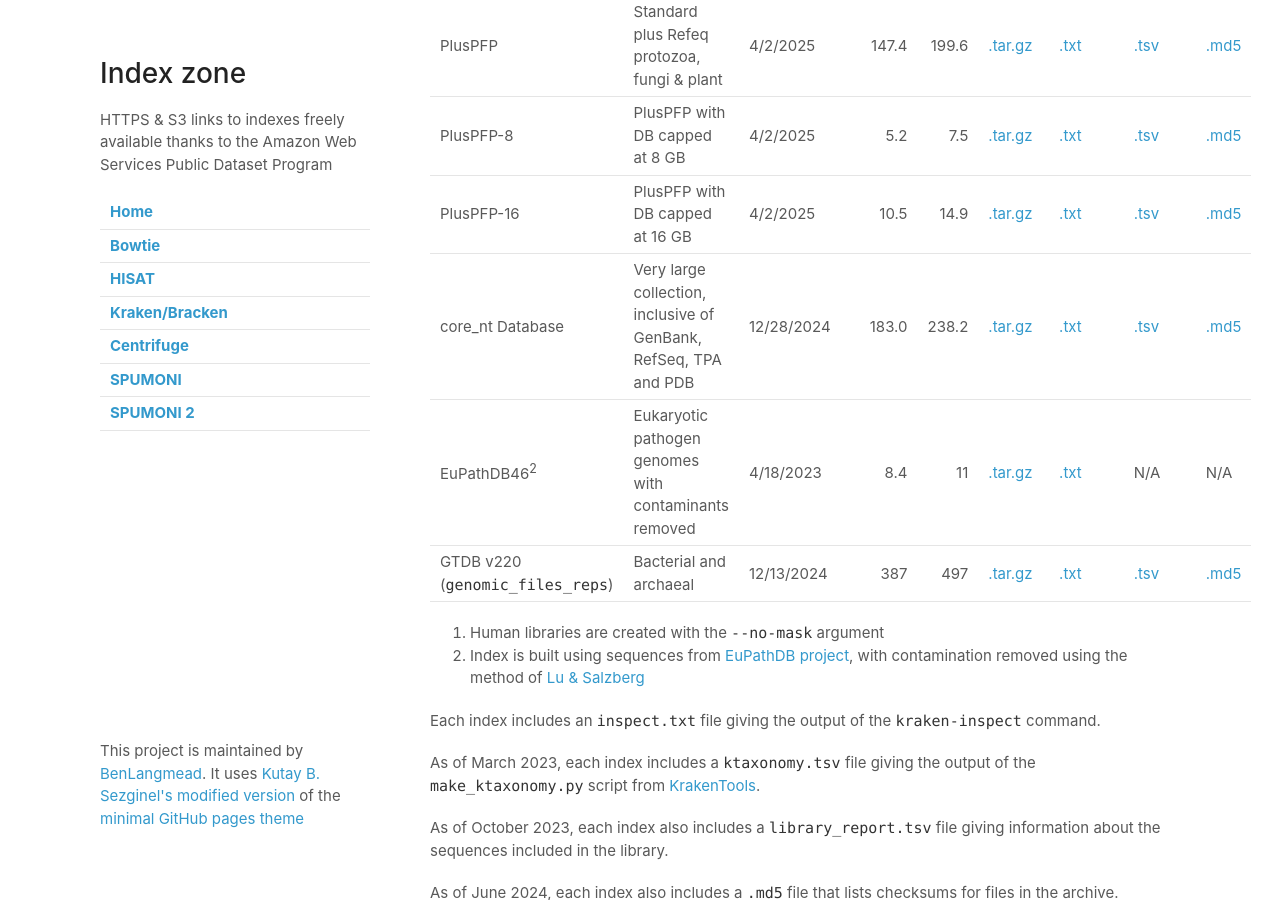
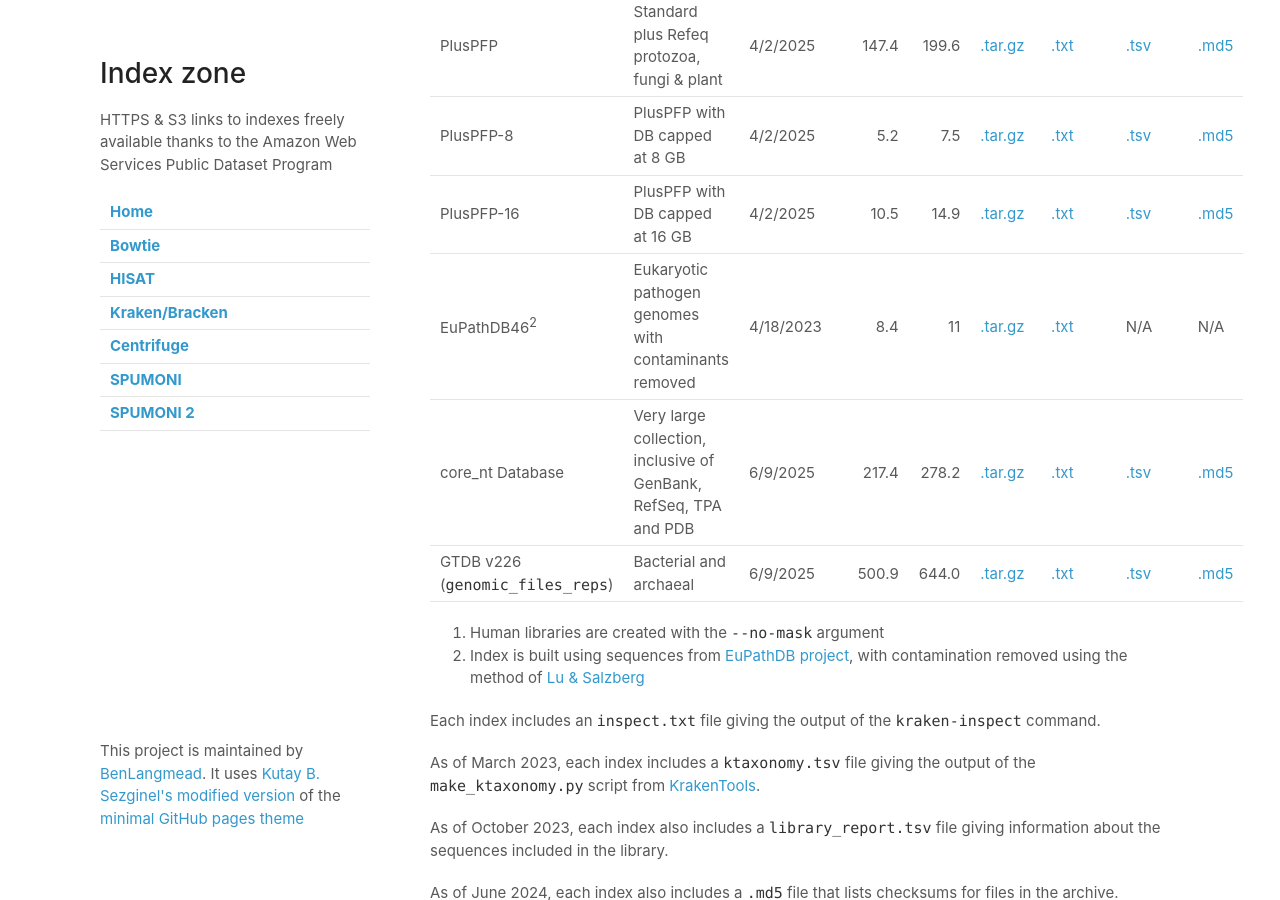
Before and after one commit to BenLangmead/aws-indexes, a Jekyll site: the page built from docs/k2.md, in a window 1280 px wide and 900 px high, scrolled down 1645 px. Built offline with Jekyll 4.4.1, drawn with Linux system fonts in a browser that asks for light colours; our own code applies the rules of GitHub Pages for plain Markdown files; some of the changed text lies outside the part shown.

Commit message:
added GTDB and core_nt

```diff
--- a/docs/k2.md
+++ b/docs/k2.md
@@ -39,9 +39,9 @@ PlusPF-16              | PlusPF with DB capped at 16 GB
 PlusPFP                | Standard plus Refeq protozoa, fungi & plant                             | 4/2/2025   |             147.4 |           199.6 | [.tar.gz][k2_pluspfp_20250402]     | [.txt][k2_pluspfp_20250402_inspect]     | [.tsv][k2_pluspfp_20250402_library]     | [.md5][k2_pluspfp_20250402_md5]     |
 PlusPFP-8              | PlusPFP with DB capped at 8 GB                                          | 4/2/2025   |               5.2 |             7.5 | [.tar.gz][k2_pluspfp_8_20250402]   | [.txt][k2_pluspfp_8_20250402_inspect]   | [.tsv][k2_pluspfp_8_20250402_library]   | [.md5][k2_pluspfp_8_20250402_md5]   |
 PlusPFP-16             | PlusPFP with DB capped at 16 GB                                         | 4/2/2025   |              10.5 |            14.9 | [.tar.gz][k2_pluspfp_16_20250402]  | [.txt][k2_pluspfp_16_20250402_inspect]  | [.tsv][k2_pluspfp_16_20250402_library]  | [.md5][k2_pluspfp_16_20250402_md5]  |
-core_nt Database       | Very large collection, inclusive of GenBank, RefSeq, TPA and PDB        | 12/28/2024 |             183.0 |           238.2 | [.tar.gz][k2_core_nt_20241228]     | [.txt][k2_core_nt_20241228_inspect]     | [.tsv][k2_core_nt_20241228_library]     | [.md5][k2_core_nt_20241228_md5]     |
 EuPathDB46<sup>2</sup> | Eukaryotic pathogen genomes with contaminants removed                   | 4/18/2023  |               8.4 |              11 | [.tar.gz][k2_eupathdb_20230418]    | [.txt][k2_eupathdb_20230418_inspect]    | N/A                                     | N/A                                 |
-GTDB v220 (`genomic_files_reps`)  | Bacterial and archaeal                                       | 12/13/2024 |               387 |             497 | [.tar.gz][k2_gtdb_20241213]        | [.txt][k2_gtdb_20241213_inspect]        | [.tsv][k2_gtdb_20241213_library]        | [.md5][k2_gtdb_20241213_md5]        |
+core_nt Database       | Very large collection, inclusive of GenBank, RefSeq, TPA and PDB        | 6/9/2025 |             217.4 |           278.2 | [.tar.gz][k2_core_nt_20250609]     | [.txt][k2_core_nt_20250609_inspect]     | [.tsv][k2_core_nt_20250609_library]     | [.md5][k2_core_nt_20241228_md5]     |
+GTDB v226 (`genomic_files_reps`)  | Bacterial and archaeal                                       | 6/9/2025 |               500.9 |             644.0 | [.tar.gz][k2_gtdb_20250609]        | [.txt][k2_gtdb_20250609_inspect]        | [.tsv][k2_gtdb_20250609_library]        | [.md5][k2_gtdb_20250609_md5]        |
 
 <!--
 EuPathDB46<sup>2</sup> | Eukaryotic pathogen genomes with contaminants removed             | 11/13/2020 |              26.4 |            34.1 | [.tar.gz][k2_eupathdb_20201113]    | [.txt][k2_eupathdb_20201113_inspect]
```
Also changed, not shown: other parts of docs/k2.md (+19 -10 lines).
